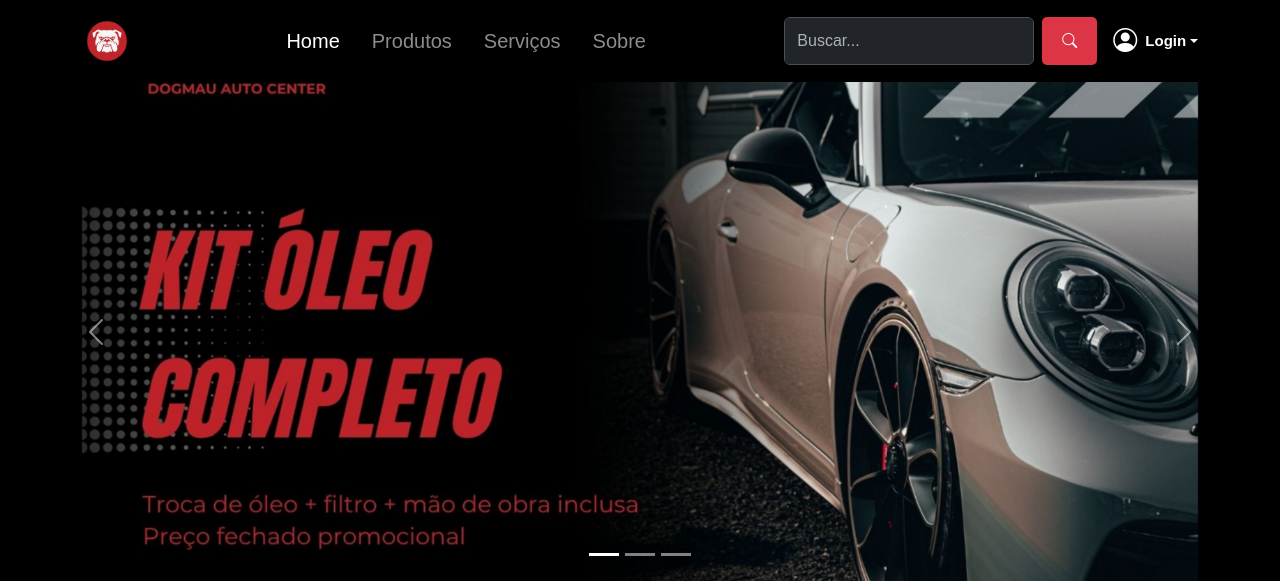
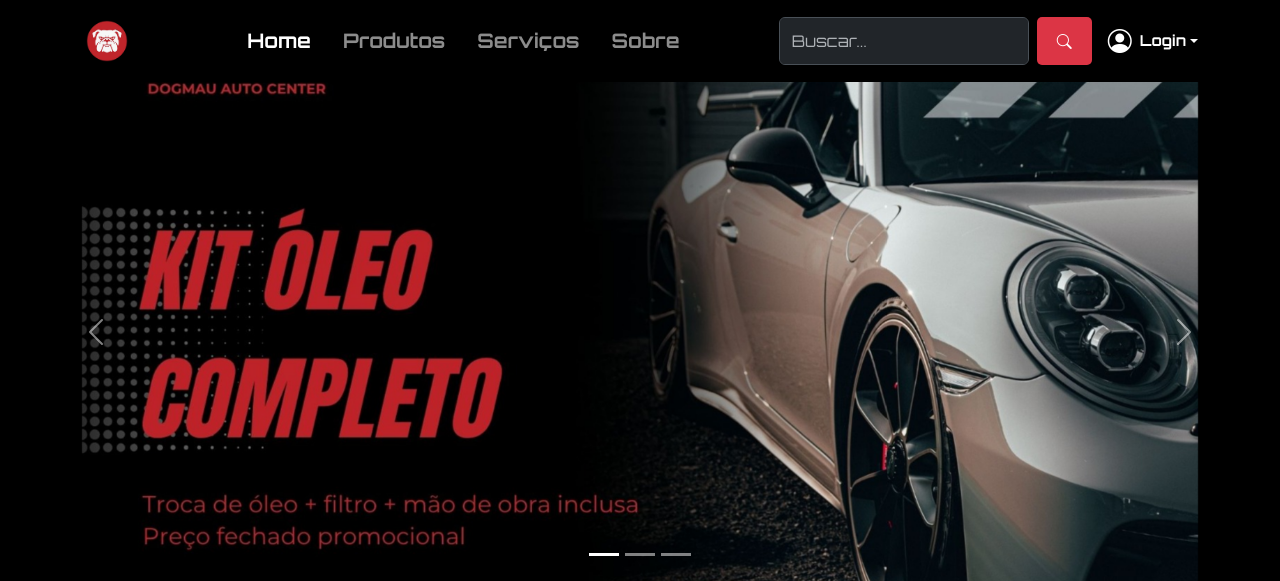
Before and after one commit to BailoMateus/Dog-Mau-AutoCenter, a FastAPI app: page / in a window 1280 px wide. Shown: the top 581 px of the page. Run offline with FastAPI, Linux system fonts and the light colour scheme; parts of the project's set-up code (start-up, migrations or seed data) failed here and were passed over.

Commit message:
fix: fonte do header

```diff
--- a/backend/app/templates/partials/header.html
+++ b/backend/app/templates/partials/header.html
@@ -1,4 +1,4 @@
-<nav class="navbar navbar-expand-lg pb-3 pt-3" style="background-color: black;" data-bs-theme="dark">
+<nav class="navbar navbar-expand-lg pb-3 pt-3" style="background-color: black; font-family: 'Orbitron', sans-serif;" data-bs-theme="dark">
   <div class="container">
     <!-- Branding / Logo -->
     <a href="/" class="navbar-brand d-flex align-items-center text-decoration-none p-0">
--- a/backend/static/css/style.css
+++ b/backend/static/css/style.css
@@ -32,21 +32,21 @@ h1 {
 header {
   background-color: black;
   padding: 10px 0;
-  font-family: "Orbitron", sans-serif;
+  font-family: "Orbitron", sans-serif !important;
   font-optical-sizing: auto;
   font-weight: 700;
   font-style: normal;
 }
 
 header .navbar-brand {
-  font-family: "Orbitron", sans-serif;
+  font-family: "Orbitron", sans-serif !important;
   font-optical-sizing: auto;
   font-weight: 700;
   font-style: normal;
 }
 
 header .nav-item {
-  font-family: "Orbitron", sans-serif;
+  font-family: "Orbitron", sans-serif !important;
   font-optical-sizing: auto;
   font-weight: 700;
   font-style: normal;
@@ -54,7 +54,7 @@ header .nav-item {
 
 header .container > div {
   align-items: center;
-  font-family: "Orbitron", sans-serif;
+  font-family: "Orbitron", sans-serif !important;
   font-optical-sizing: auto;
   font-weight: 700;
   font-style: normal;
@@ -69,10 +69,60 @@ header .nav-link {
   position: relative;
   transition: 0.3s;
   color: white !important;
-  font-family: "Orbitron", sans-serif;
+  font-family: "Orbitron", sans-serif !important;
   font-optical-sizing: auto;
-  font-weight: 700;
+  font-weight: 700 !important;
   font-style: normal;
+}
+
+.navbar {
+  font-family: "Orbitron", sans-serif !important;
+}
+
+.navbar-brand {
+  font-family: "Orbitron", sans-serif !important;
+}
+
+.navbar-nav {
+  font-family: "Orbitron", sans-serif !important;
+}
+
+.navbar-nav .nav-link {
+  font-family: "Orbitron", sans-serif !important;
+  font-weight: 700 !important;
+}
+
+/* Força Orbitron em todos os elementos dentro do navbar */
+.navbar * {
+  font-family: "Orbitron", sans-serif !important;
+}
+
+.navbar-brand,
+.navbar-brand span {
+  font-family: "Orbitron", sans-serif !important;
+  font-weight: 700 !important;
+}
+
+.navbar-nav .nav-item,
+.navbar-nav .nav-link,
+.navbar-nav .nav-link span {
+  font-family: "Orbitron", sans-serif !important;
+  font-weight: 700 !important;
+}
+
+.fw-semibold {
+  font-family: "Orbitron", sans-serif !important;
+  font-weight: 700 !important;
+}
+
+.dropdown-toggle {
+  font-family: "Orbitron", sans-serif !important;
+  font-weight: 700 !important;
+}
+
+.badge {
+  font-family: "Orbitron", sans-serif !important;
+  font-weight: 700 !important;
 }
 
 header .nav-link::after {
```
